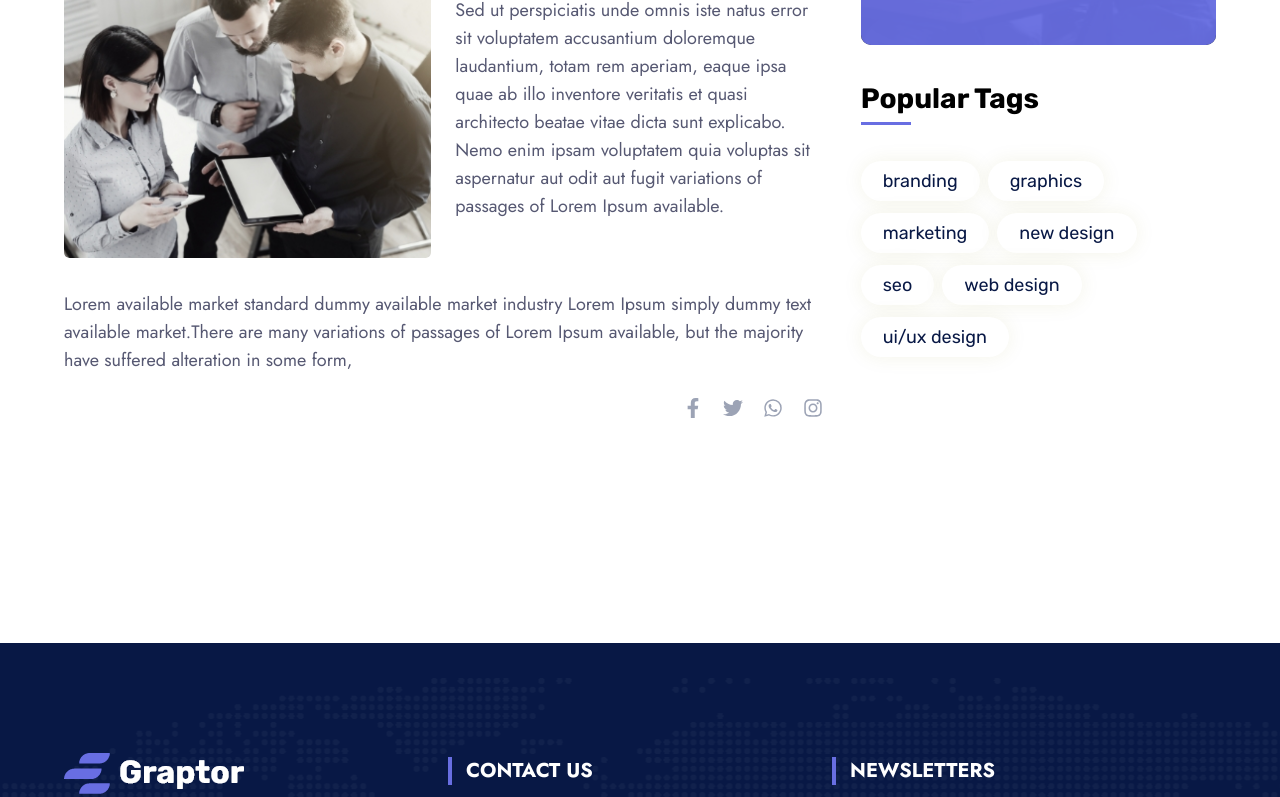
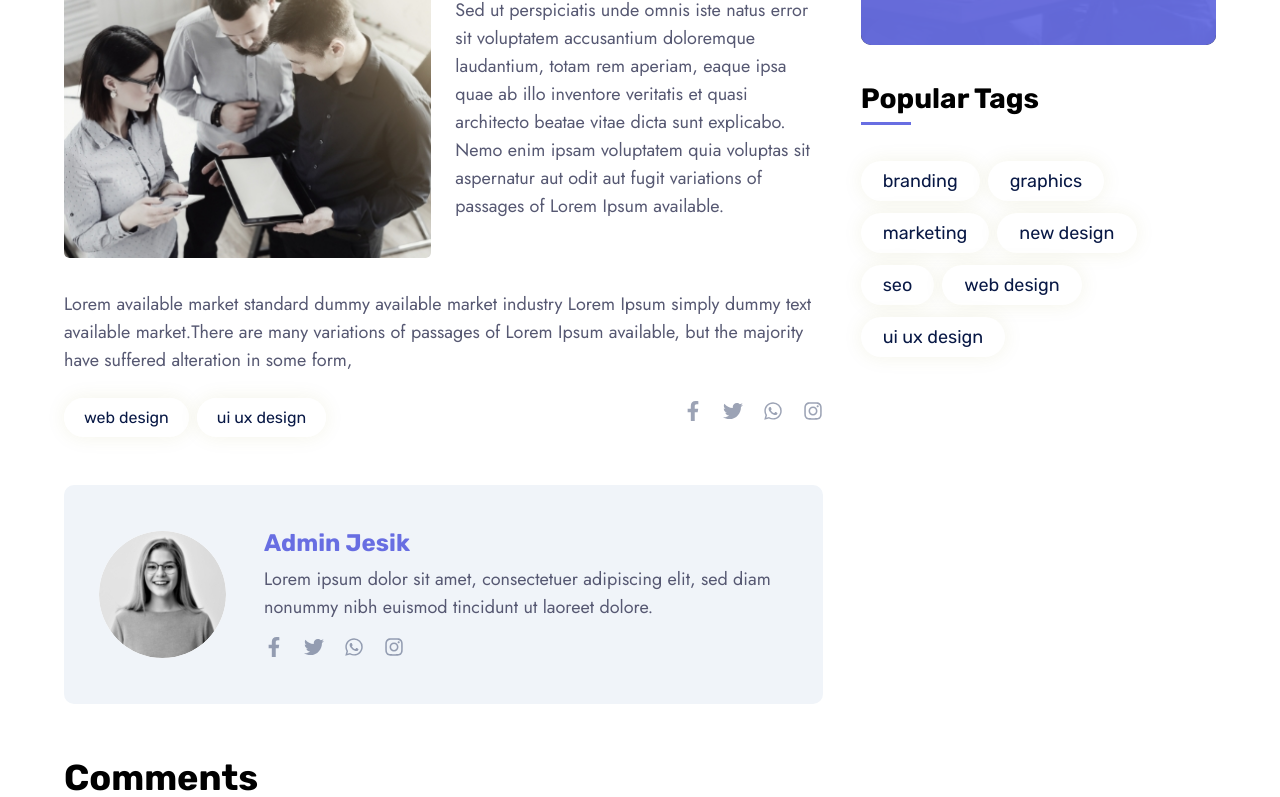
Before and after one commit to abdul-dulal/IT-solution, a Next.js app: page /SingleBlog in a window 1280 px wide. Shown: the part 2000-2797 px from the top of the page. Built offline with nearby package versions, Linux system fonts and the light colour scheme.

Commit message:
blog responsive update

```diff
--- a/components/header/TopHeader.js
+++ b/components/header/TopHeader.js
@@ -30,7 +30,7 @@ const TopHeader = () => {
             <div className="flex gap-3 items-center">
               <IoLocationOutline size={20} />
               <p
-                className={`${rubik.className} text-[15px] text-white font-normal`}
+                className={`${rubik.className} xs:text-[15px] text-sm text-white font-normal`}
               >
                 2072 Pinnickinick Street, WA 98370
               </p>
--- a/components/ui/blog/BlogTitle.js
+++ b/components/ui/blog/BlogTitle.js
@@ -13,7 +13,7 @@ const BlogTitle = ({ title, subTitle, img, category, readmore, slug }) => {
           src={img}
           width={750}
           height={200}
-          className="rounded-[5px] h-[400px] mt-10 mx-auto"
+          className="h-[400px] w-full  rounded-[5px]  mt-10 mx-auto"
           alt={title}
         />
       </div>
@@ -46,7 +46,7 @@ const BlogTitle = ({ title, subTitle, img, category, readmore, slug }) => {
         </div>
         {readmore ? (
           <h3
-            className={` text-[34px] leading-[38px] mt-[19px] mb-[15px] font-bold`}
+            className={` md:text-[34px] xs:text-[30px] text-[27px] leading-[38px] mt-[19px] mb-[15px] font-bold`}
           >
             <Link href={`/blog/${title}`}>{title}</Link>
           </h3>
--- a/components/ui/blog/Comments.js
+++ b/components/ui/blog/Comments.js
@@ -48,14 +48,14 @@ const Comments = () => {
 
   return (
     <div className="">
-      <div className="post-author relative bg-[#f0f4f9] rounded-[10px] pt-10 pb-10 pr-[30px] pl-[200px]">
+      <div className=" relative bg-[#f0f4f9] rounded-[10px] pt-10 pb-10 pr-[30px] xs:pl-[200px] pl-6 ">
         <Image
           src={author}
-          className="rounded-[50%] absolute left-[35px] top-0 bottom-0 m-auto"
+          className="rounded-[50%] xs:absolute xs:left-[35px]  top-0 bottom-0 xs:m-auto "
           alt={author}
         />
         <h4
-          className={`${rubik.className} text-primary text-[24px] font-bold mb-1`}
+          className={`${rubik.className} text-primary text-[24px] font-bold mb-1 xs:mt-0 mt-4`}
         >
           Admin Jesik
         </h4>
@@ -106,10 +106,10 @@ const Comments = () => {
             return (
               <div
                 key={item.id}
-                className={`${item.id % 2 == 0 ? "ml-10" : ""}`}
+                className={`${item.id % 2 == 0 ? "xs:ml-10 ml-4" : ""}`}
               >
                 <div
-                  className={`p-2  flex gap-12 relative rounded-[10px] border border-solid border-[#d1d1d1] pt-10 px-10 pb-14 mb-7`}
+                  className={`p-2  xs:flex xs:gap-12 relative rounded-[10px] border border-solid border-[#d1d1d1] pt-10 px-10 pb-14 mb-7`}
                 >
                   <Image
                     className="  w-[97px] h-[97px] rounded-[50%]"
@@ -121,7 +121,7 @@ const Comments = () => {
 
                   <div>
                     <h5
-                      className={`${rubik.className} uppercase text-xl text-secondary font-medium mb-3`}
+                      className={`${rubik.className} uppercase text-xl text-secondary font-medium mb-3 xs:mt-0 mt-3`}
                     >
                       {item.author}
                     </h5>
--- a/components/ui/blog/Quote.js
+++ b/components/ui/blog/Quote.js
@@ -87,6 +87,7 @@ const Quote = ({ tags }) => {
         <div className=" xs:flex items-center justify-between">
           <div className=" relative mt-2">
             {tags?.map((tag) => {
+              const encTitle = encodeURIComponent(tag);
               return (
                 <Link
                   key={tag}
@@ -94,7 +95,7 @@ const Quote = ({ tags }) => {
                     boxShadow: "0px 0 20px 0px rgba(130,130,13,0.09)",
                     margin: "0 8px 12px 0",
                   }}
-                  href={`/tag/${tag}`}
+                  href={`/BlogTag/${encTitle}`}
                   className={`${rubik.className} relative text-center  py-[10px] px-5 text-[16px] text-secondary lowercase h-10 rounded-[30px] bg-white hover:bg-primary hover:text-white`}
                 >
                   {tag}
--- a/components/ui/blog/blogGrid.js
+++ b/components/ui/blog/blogGrid.js
@@ -41,10 +41,10 @@ const BlogGrid = () => {
                   >
                     <FaArrowRight />
                   </Link>
-                  <div className="biMeta2 absolute left-0 right-0 m-auto bottom-[25%] z-[3] flex justify-center">
+                  <div className=" absolute left-0 right-0 m-auto bottom-[25%] z-[3] flex justify-center">
                     <Link
                       href={`/blog/${blog.title}`}
-                      className="leading-[24px] text-[16px] text-white hover:text-primary mr-[30px]"
+                      className="leading-[24px] text-[16px] text-white hover:text-primary xs:mr-[30px] mr-[22px] ml-2"
                     >
                       <MdOutlineWatchLater className="inline-block mr-[6px] relative -top-[2px]" />
                       02 Apr, 2021
@@ -58,7 +58,7 @@ const BlogGrid = () => {
                     </Link>
                     <Link
                       href={`/blog/${blog.title}`}
-                      className="leading-[24px] text-[16px] text-white hover:text-primary mr-[30px]"
+                      className="leading-[24px] text-[16px] text-white hover:text-primary mr-[30px] xs:block hidden"
                     >
                       <BiMessageRounded className="  inline-block mr-[6px] relative -top-[2px]" />
                       3
--- a/public/Blog.json
+++ b/public/Blog.json
@@ -46,7 +46,7 @@
     "title": "Mauris neque nisiibus non elementum venenatis.",
     "subTitle": "Lorem available market standard dummy text available market industry Lorem Ipsum simply dummy text of free available market.There are many variations of passages of Lorem Ipsum available, but the majority have suffered alteration in some form",
     "category": "Ui Ux Brand Design",
-    "tag": ["web design", "Ui/Ux  Design"]
+    "tag": ["web design", "Ui Ux  Design"]
   },
   {
     "id": 6,
@@ -54,7 +54,7 @@
     "title": "5 Ways Technology Today at Improved Business.",
     "subTitle": "Lorem available market standard dummy text available market industry Lorem Ipsum simply dummy text of free available market.There are many variations of passages of Lorem Ipsum available, but the majority have suffered alteration in some form",
     "category": "Ui Ux Brand Design",
-    "tag": ["Ui/Ux  Design", "web design"]
+    "tag": ["Ui Ux  Design", "web design"]
   },
   {
     "id": 8,
--- a/src/app/BlogStandard/page.js
+++ b/src/app/BlogStandard/page.js
@@ -14,17 +14,18 @@ export const metadata = {
   description: "Technology & IT Solutions ",
 };
 import Blogs from "../../../components/ui/blog/Blogs";
+import FooterTwo from "../../../components/ui/Footer/FooterTwo";
 const BlogStandard = () => {
   return (
     <div>
       <BreadCumb currentPage="Blog Standard" />
       <section className="relative py-[120px]">
-        <div className="container mx-auto xl:px-6 px-4">
-          <div className="grid grid-cols-12 gap-7">
-            <div className="col-span-8 relative mb-[43px] transition-all ease-in-out duration-400">
+        <div className="container mx-auto xl:px-6 px-[10px]">
+          <div className="grid grid-cols-12 xs:gap-7 gap-0">
+            <div className="md:col-span-8 col-span-12 relative mb-[43px] transition-all ease-in-out duration-400">
               <Blogs blogs={blog} />
             </div>
-            <div className="col-span-4">
+            <div className="md:col-span-4 col-span-12">
               <div className=" relative pl-[10px]">
                 <aside className="">
                   <BlogContact />
@@ -63,6 +64,8 @@ const BlogStandard = () => {
           </div>
         </div>
       </section>
+      {/* Footer */}
+      <FooterTwo />
     </div>
   );
 };
--- a/src/app/SingleBlog/page.js
+++ b/src/app/SingleBlog/page.js
@@ -14,16 +14,22 @@ import Tag from "../../../components/ui/blog/Tag";
 import BlogContact from "../../../components/ui/blog/BlogContact";
 import Quote from "../../../components/ui/blog/Quote";
 import FooterTwo from "../../../components/ui/Footer/FooterTwo";
+import Comments from "../../../components/ui/blog/Comments";
+export const metadata = {
+  title: "Blog Details-Graptor",
+  description: "Technology & IT Solutions ",
+};
 const SingleBlog = () => {
   const recentPost = blog.slice(0, 5);
   const uniqueCategories = [...new Set(blog?.map((item) => item.category))];
   const tag = [...new Set(blog?.map((item) => item.tag))];
+
   return (
     <div>
       <BreadCumb currentPage="Committed Printing Available Text Available." />
       <section className="relative py-[120px]">
         <div className="container mx-auto xl:px-6 px-4">
-          <div className="grid grid-cols-12 gap-7">
+          <div className="grid grid-cols-12 xs:gap-7 gap-0">
             <div className="lg:col-span-8 col-span-12 relative mb-[43px] transition-all ease-in-out duration-400">
               <div>
                 <BlogTitle
@@ -35,7 +41,8 @@ const SingleBlog = () => {
                   slug="/category"
                 />
               </div>
-              <Quote />
+              <Quote tags={tag[5]} />
+              <Comments />
             </div>
             <div className="lg:col-span-4 col-span-12">
               <div className=" relative pl-[10px]">
--- a/src/app/blog/[title]/page.js
+++ b/src/app/blog/[title]/page.js
@@ -33,7 +33,7 @@ const SingleBlog = ({ params }) => {
 
       <section className="relative py-[120px]">
         <div className="container mx-auto xl:px-6 px-4">
-          <div className="grid grid-cols-12 gap-7">
+          <div className="grid grid-cols-12 xs:gap-7 gap-0">
             <div className="lg:col-span-8 col-span-12 relative mb-[43px] transition-all ease-in-out duration-400">
               <div>
                 <BlogTitle
```
